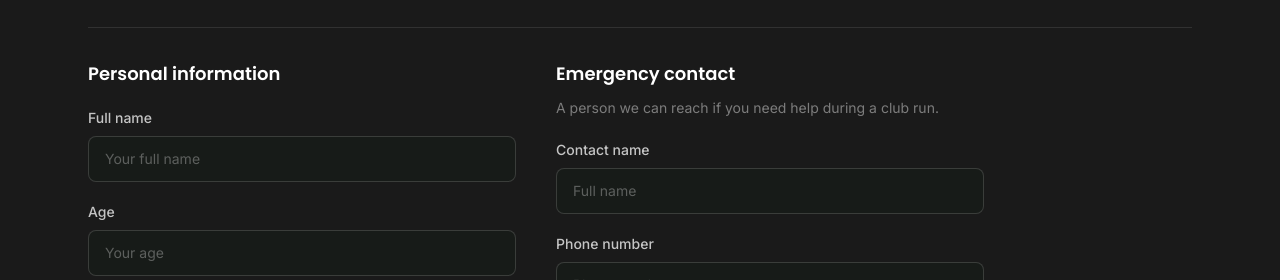
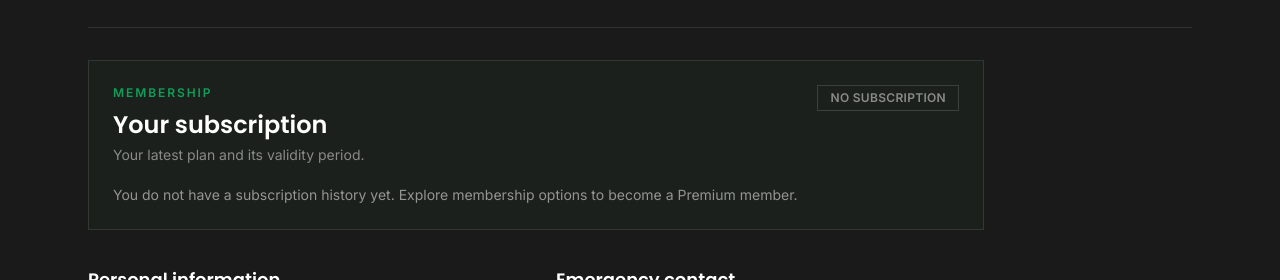
Before and after one commit to k-nilesh04/645-running-club, a React (Vite) app in the folder frontend/: page /profile in a window 1280 px wide. Shown: the part 365-645 px from the top of the page. Built offline with nearby package versions, Linux system fonts and the light colour scheme; no server answers; sample sign-in values are in the browser's storage.

Commit message:
Show subscription period and expiry in member profile

```diff
--- a/frontend/src/pages/Profile.jsx
+++ b/frontend/src/pages/Profile.jsx
@@ -17,6 +17,7 @@ function Field({ label, className = "", ...props }) {
 
 export default function Profile() {
   const [profile, setProfile] = useState(initialProfile);
+  const [subscription, setSubscription] = useState(null);
   const [loading, setLoading] = useState(true);
   const [saving, setSaving] = useState(false);
   const [status, setStatus] = useState({ type: "", message: "" });
@@ -29,6 +30,7 @@ export default function Profile() {
         const user = data.user || {};
         if (isMounted) {
           setProfile({ ...initialProfile, ...user, age: user.age || "", emergencyContact: { ...initialProfile.emergencyContact, ...(user.emergencyContact || {}) } });
+          setSubscription(data.subscription || null);
           setStatus({ type: "", message: "" });
         }
       } catch (error) {
@@ -85,6 +87,19 @@ export default function Profile() {
         <div className="min-w-0"><h2 className="truncate font-display text-xl font-semibold text-white">{profile.name || "Your name"}</h2><p className="mt-1 text-sm text-offwhite/45">{profile.city || "Add your city"}{profile.age ? ` · ${profile.age} years` : ""}</p></div>
       </div>
 
+      <section className="mb-9 max-w-4xl border border-white/10 bg-[#1b201c] p-5 sm:p-6">
+        <div className="flex flex-wrap items-start justify-between gap-3">
+          <div><p className="text-xs font-semibold uppercase tracking-[0.16em] text-primary">Membership</p><h2 className="mt-2 font-display text-2xl font-semibold text-white">Your subscription</h2><p className="mt-1 text-sm text-offwhite/50">Your latest plan and its validity period.</p></div>
+          <span className={`border px-3 py-1 text-xs font-semibold uppercase tracking-wide ${subscription?.isActive ? "border-primary/30 text-primary" : subscription?.effectiveStatus === "expired" ? "border-amber-400/30 text-amber-300" : "border-white/15 text-offwhite/50"}`}>{subscription?.isActive ? "Active" : subscription?.effectiveStatus || "No subscription"}</span>
+        </div>
+        {subscription ? <div className="mt-5 grid gap-4 sm:grid-cols-2 lg:grid-cols-4">
+          <div><p className="text-xs text-offwhite/40">Latest plan</p><p className="mt-1 font-semibold capitalize text-white">{subscription.plan}</p></div>
+          <div><p className="text-xs text-offwhite/40">Amount paid</p><p className="mt-1 font-semibold text-white">₹{subscription.price}</p></div>
+          <div><p className="text-xs text-offwhite/40">Started on</p><p className="mt-1 font-semibold text-white">{subscription.startDate ? new Date(subscription.startDate).toLocaleDateString("en-IN") : "—"}</p></div>
+          <div><p className="text-xs text-offwhite/40">Valid until / Due date</p><p className="mt-1 font-semibold text-white">{subscription.endDate ? new Date(subscription.endDate).toLocaleDateString("en-IN") : subscription.plan === "lifetime" ? "Lifetime" : "Not set"}</p></div>
+          {subscription.isActive && subscription.daysRemaining !== null && <div className="sm:col-span-2 lg:col-span-4"><p className="text-sm text-primary">{subscription.daysRemaining === 0 ? "Expires today" : `${subscription.daysRemaining} days remaining`}</p></div>}
+        </div> : <p className="mt-5 text-sm text-offwhite/55">You do not have a subscription history yet. Explore membership options to become a Premium member.</p>}
+      </section>
       <form onSubmit={handleSubmit} className="max-w-4xl">
         <div className="grid gap-10 md:grid-cols-2">
           <div>
```
